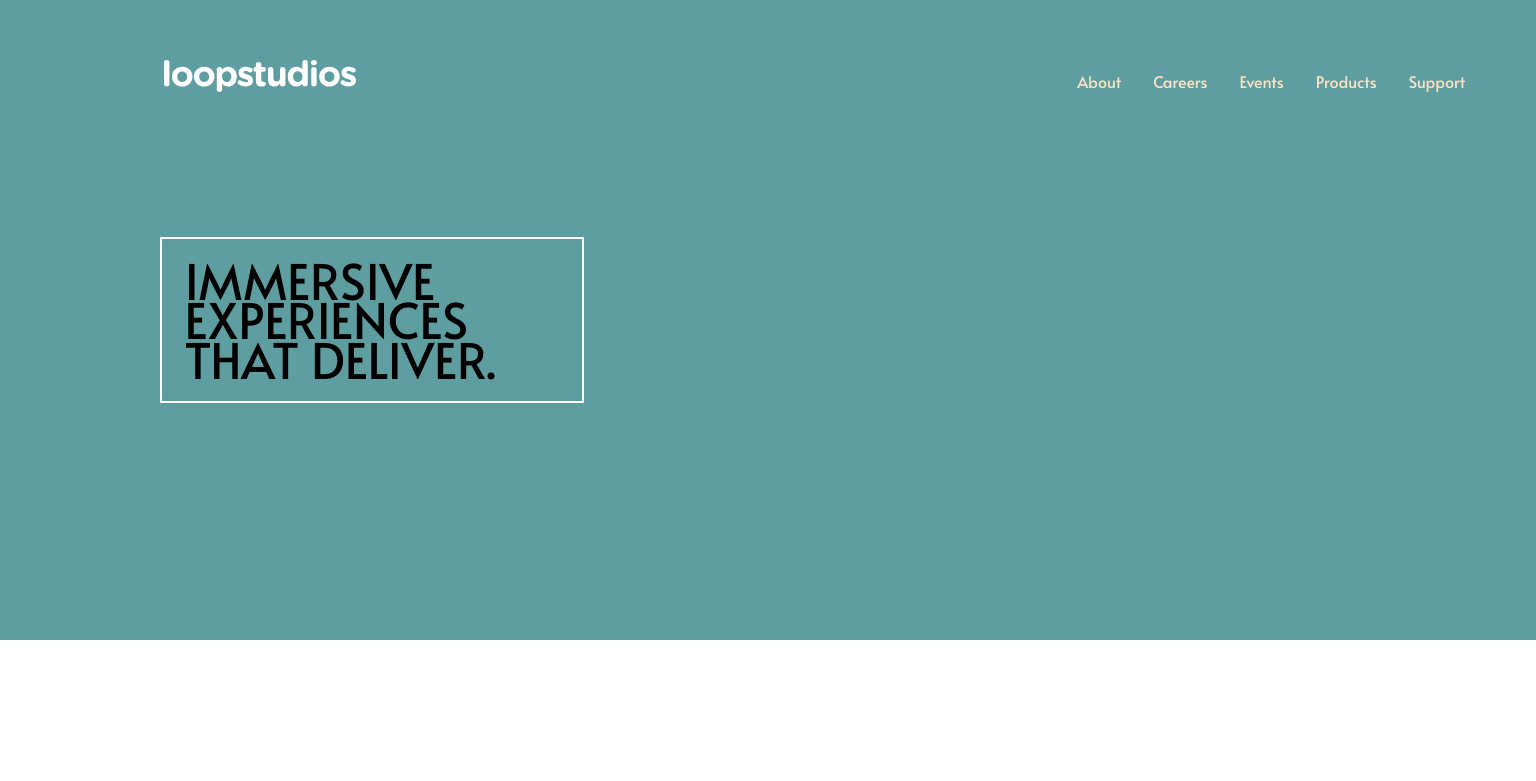
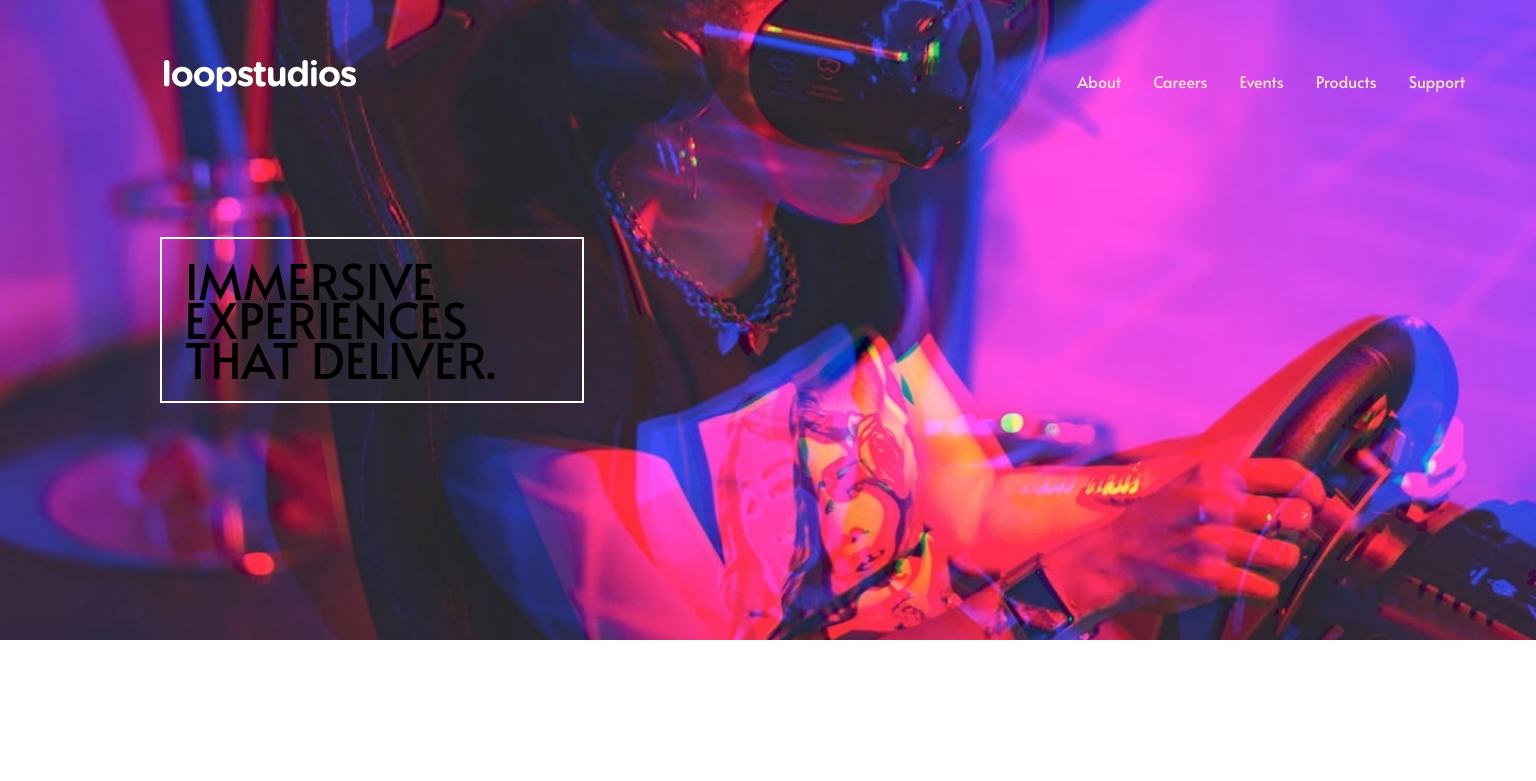
Before and after one commit to udaceue/loopstudios-landing-page-main, a website: page index.html in a window 1536 px wide. Shown: the top 781 px of the page. Drawn offline with Linux system fonts and the light colour scheme; the site is published under a folder, as on GitHub Pages, so addresses that start at the root find nothing.

Commit message:
bugfix wrong import for hosting

```diff
--- a/style.css
+++ b/style.css
@@ -172,7 +172,7 @@
     justify-content: center;
     max-width: 100vw;
     min-height: 80vh;
-    background-image: url(/images/mobile/image-hero.jpg);
+    background-image: url(./images/mobile/image-hero.jpg);
     background-size: cover;
     background-repeat: no-repeat;
 }
@@ -425,7 +425,7 @@ footer
 
 @media (min-width:1440px) {
   .main__header{
-    background-image: url(/images/desktop/image-hero.jpg);
+    background-image: url(./images/desktop/image-hero.jpg);
     align-items: flex-start;
 }
 
```
